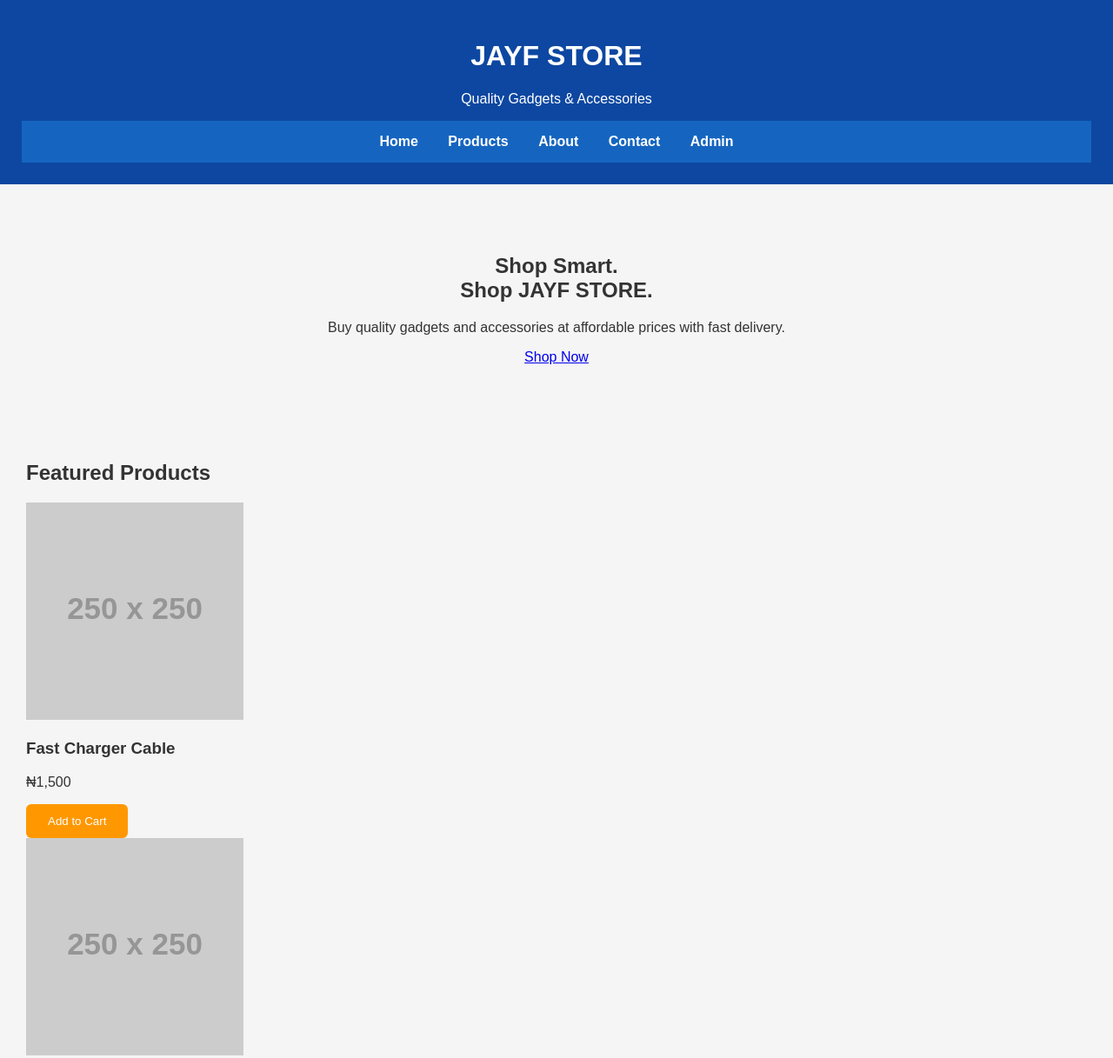
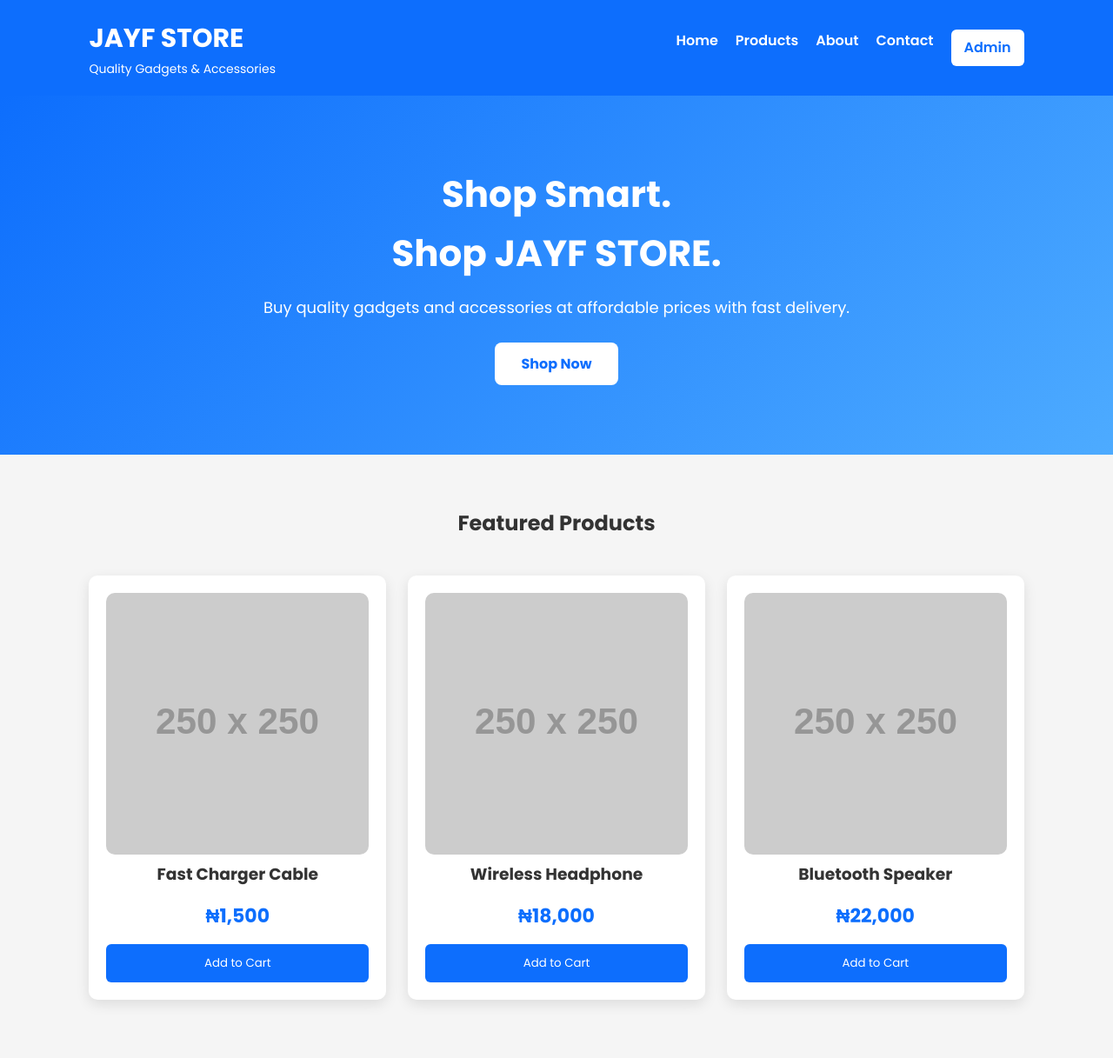
Before and after one commit to jaminu964-ctrl/jayf-store-jafar, a plain HTML site: page index.html in a window 1280 px wide. Shown: the top 1217 px of the page at 87% size. Drawn offline with Linux system fonts and the light colour scheme; placeholder pictures from the web are drawn by us.

Commit message:
Update style.css

```diff
--- a/style.css
+++ b/style.css
@@ -1,59 +1,167 @@
-body {
-    margin: 0;
-    font-family: Arial, sans-serif;
-    background: #f5f5f5;
-    color: #333;
+*{
+margin:0;
+padding:0;
+box-sizing:border-box;
+font-family:'Poppins',sans-serif;
 }
 
-header {
-    background: #0d47a1;
-    color: white;
-    text-align: center;
-    padding: 25px;
+body{
+background:#f5f5f5;
+color:#333;
+line-height:1.6;
 }
 
-nav {
-    background: #1565c0;
-    text-align: center;
-    padding: 15px;
+.header{
+display:flex;
+justify-content:space-between;
+align-items:center;
+padding:20px 8%;
+background:#0d6efd;
+color:#fff;
+flex-wrap:wrap;
 }
 
-nav a {
-    color: white;
-    text-decoration: none;
-    margin: 15px;
-    font-weight: bold;
+.logo h1{
+font-size:30px;
 }
 
-.hero {
-    text-align: center;
-    padding: 60px 20px;
+.logo p{
+font-size:14px;
 }
 
-button {
-    background: #ff9800;
-    color: white;
-    border: none;
-    padding: 12px 25px;
-    border-radius: 6px;
-    cursor: pointer;
+nav{
+display:flex;
+gap:20px;
+flex-wrap:wrap;
 }
 
-.products {
-    padding: 30px;
+nav a{
+color:white;
+text-decoration:none;
+font-weight:600;
+transition:.3s;
 }
 
-.product {
-    background: white;
-    padding: 20px;
-    margin: 15px 0;
-    border-radius: 10px;
-    box-shadow: 0 2px 8px rgba(0,0,0,0.1);
+nav a:hover{
+color:#ffd700;
 }
 
-footer {
-    background: #0d47a1;
-    color: white;
-    text-align: center;
-    padding: 20px;
+.admin-btn{
+background:white;
+color:#0d6efd;
+padding:8px 15px;
+border-radius:6px;
 }
+
+.hero{
+padding:80px 8%;
+text-align:center;
+background:linear-gradient(135deg,#0d6efd,#4dabff);
+color:white;
+}
+
+.hero h2{
+font-size:42px;
+margin-bottom:15px;
+}
+
+.hero p{
+font-size:18px;
+margin-bottom:25px;
+}
+
+.shop-btn{
+display:inline-block;
+background:#fff;
+color:#0d6efd;
+padding:12px 30px;
+text-decoration:none;
+border-radius:8px;
+font-weight:bold;
+}
+
+.products{
+padding:60px 8%;
+}
+
+.products h2{
+text-align:center;
+margin-bottom:40px;
+}
+
+.product-grid{
+display:grid;
+grid-template-columns:repeat(auto-fit,minmax(250px,1fr));
+gap:25px;
+}
+
+.product-card{
+background:white;
+padding:20px;
+border-radius:10px;
+text-align:center;
+box-shadow:0 5px 15px rgba(0,0,0,.1);
+}
+
+.product-card img{
+width:100%;
+border-radius:10px;
+}
+
+.price{
+color:#0d6efd;
+font-size:22px;
+font-weight:bold;
+margin:15px 0;
+}
+
+.product-card button{
+background:#0d6efd;
+color:white;
+border:none;
+padding:12px;
+width:100%;
+border-radius:6px;
+cursor:pointer;
+}
+
+.about,.contact{
+padding:60px 8%;
+text-align:center;
+background:white;
+margin-top:20px;
+}
+
+.whatsapp-btn{
+display:inline-block;
+margin-top:20px;
+padding:12px 25px;
+background:#25D366;
+color:white;
+text-decoration:none;
+border-radius:8px;
+}
+
+footer{
+background:#0d6efd;
+color:white;
+text-align:center;
+padding:20px;
+margin-top:30px;
+}
+
+@media(max-width:768px){
+.header{
+flex-direction:column;
+text-align:center;
+}
+
+nav{
+margin-top:15px;
+justify-content:center;
+}
+
+.hero h2{
+font-size:30px;
+}
+}
```
